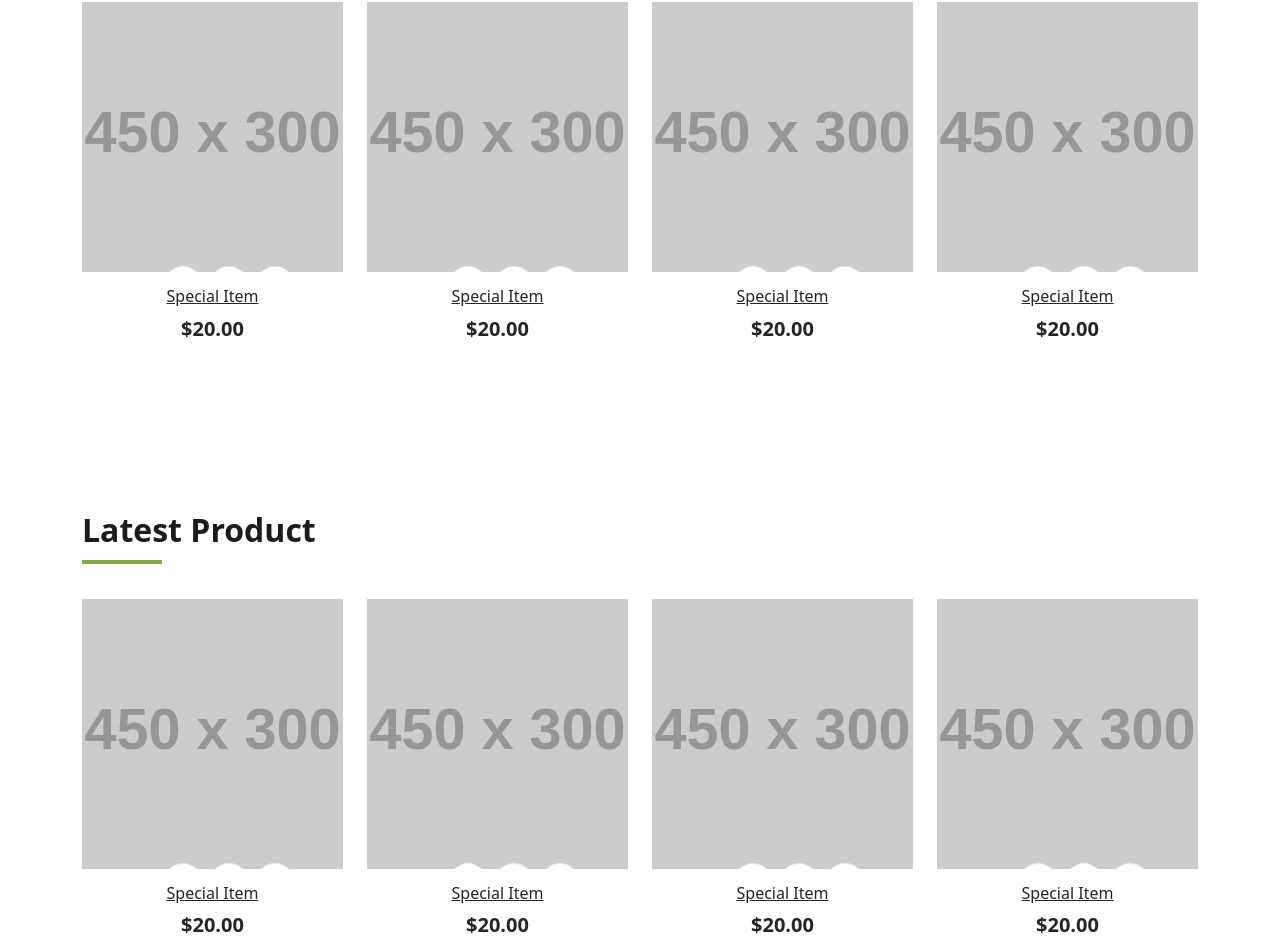
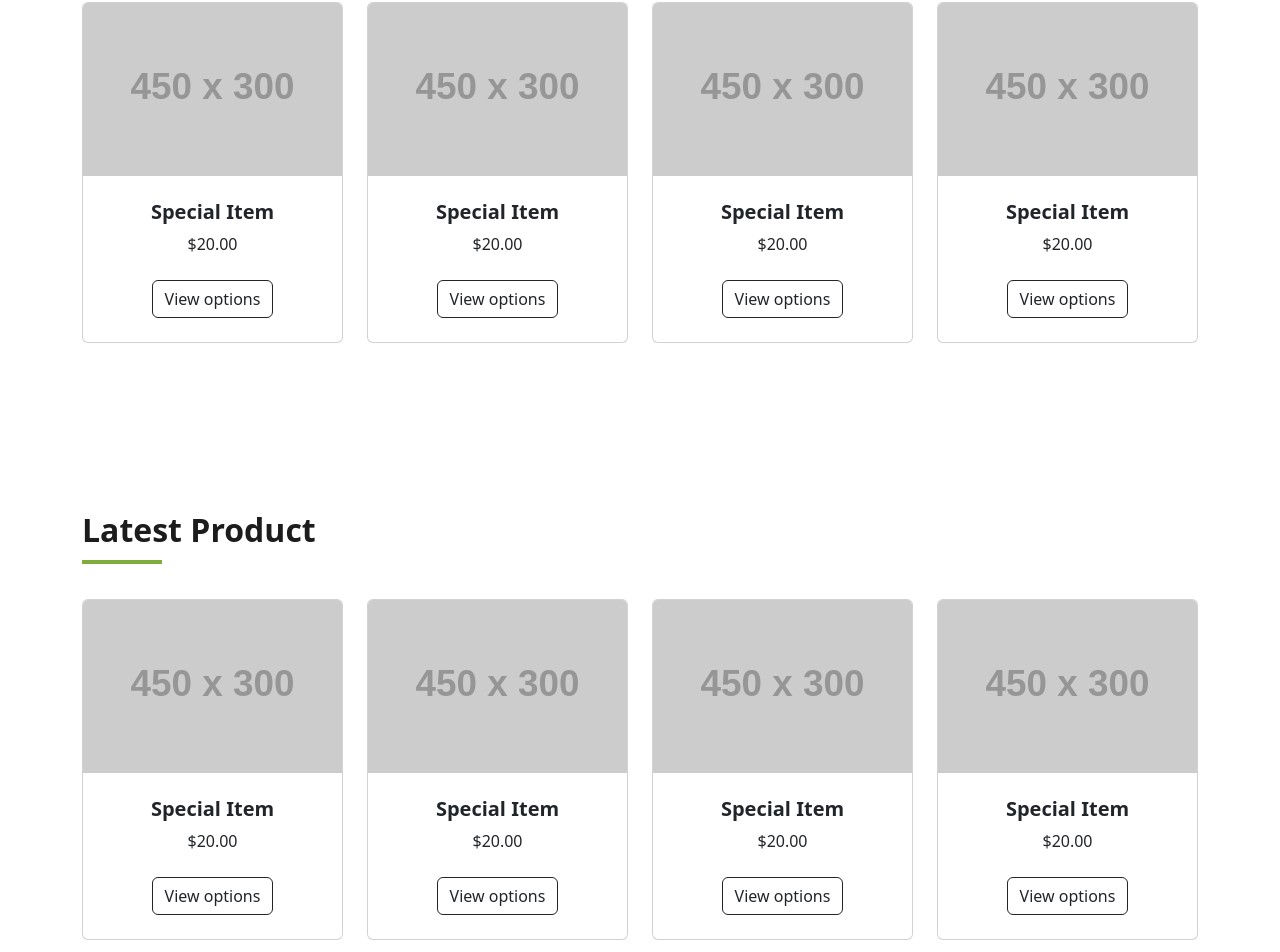
Before and after one commit to nhduchuy2306/HappyGearFE, a React (Create React App) app: page / in a window 1280 px wide. Shown: the part 837-1789 px from the top of the page. Built offline with nearby package versions, Linux system fonts and the light colour scheme.

Commit message:
modify product

```diff
--- a/src/components/Products/BestSellerProduct.js
+++ b/src/components/Products/BestSellerProduct.js
@@ -1,6 +1,6 @@
 import React from "react";
 import "./BestSellerProduct.scss";
-import ProuducTypeItem from "./ProductType/ProuducTypeItem";
+import ProductItem from "./ProductItem";
 
 function BestSellerProduct() {
   return (
@@ -15,24 +15,24 @@ function BestSellerProduct() {
             </div>
           </div>
           <div className="row featured__filter">
-            <ProuducTypeItem
-              picture="https://dummyimage.com/450x300/dee2e6/6c757d.jpg"
-              productName="Special Item"
+            <ProductItem
+              picutreUrl="https://dummyimage.com/450x300/dee2e6/6c757d.jpg"
+              name="Special Item"
               price="20.00"
             />
-            <ProuducTypeItem
-              picture="https://dummyimage.com/450x300/dee2e6/6c757d.jpg"
-              productName="Special Item"
+            <ProductItem
+              picutreUrl="https://dummyimage.com/450x300/dee2e6/6c757d.jpg"
+              name="Special Item"
               price="20.00"
             />
-            <ProuducTypeItem
-              picture="https://dummyimage.com/450x300/dee2e6/6c757d.jpg"
-              productName="Special Item"
+            <ProductItem
+              picutreUrl="https://dummyimage.com/450x300/dee2e6/6c757d.jpg"
+              name="Special Item"
               price="20.00"
             />
-            <ProuducTypeItem
-              picture="https://dummyimage.com/450x300/dee2e6/6c757d.jpg"
-              productName="Special Item"
+            <ProductItem
+              picutreUrl="https://dummyimage.com/450x300/dee2e6/6c757d.jpg"
+              name="Special Item"
               price="20.00"
             />
           </div>
--- a/src/components/Products/LatestProduct.js
+++ b/src/components/Products/LatestProduct.js
@@ -1,7 +1,7 @@
 import React from "react";
 import "./LatestProduct.scss";
 import "./BestSellerProduct.scss";
-import ProuducTypeItem from "./ProductType/ProuducTypeItem";
+import ProductItem from "./ProductItem";
 
 function LatestProduct() {
   return (
@@ -16,24 +16,24 @@ function LatestProduct() {
             </div>
           </div>
           <div className="row featured__filter">
-            <ProuducTypeItem
-              picture="https://dummyimage.com/450x300/dee2e6/6c757d.jpg"
-              productName="Special Item"
+            <ProductItem
+              picutreUrl="https://dummyimage.com/450x300/dee2e6/6c757d.jpg"
+              name="Special Item"
               price="20.00"
             />
-            <ProuducTypeItem
-              picture="https://dummyimage.com/450x300/dee2e6/6c757d.jpg"
-              productName="Special Item"
+            <ProductItem
+              picutreUrl="https://dummyimage.com/450x300/dee2e6/6c757d.jpg"
+              name="Special Item"
               price="20.00"
             />
-            <ProuducTypeItem
-              picture="https://dummyimage.com/450x300/dee2e6/6c757d.jpg"
-              productName="Special Item"
+            <ProductItem
+              picutreUrl="https://dummyimage.com/450x300/dee2e6/6c757d.jpg"
+              name="Special Item"
               price="20.00"
             />
-            <ProuducTypeItem
-              picture="https://dummyimage.com/450x300/dee2e6/6c757d.jpg"
-              productName="Special Item"
+            <ProductItem
+              picutreUrl="https://dummyimage.com/450x300/dee2e6/6c757d.jpg"
+              name="Special Item"
               price="20.00"
             />
           </div>
--- a/src/components/Products/ProductType/ProductTypeItem.scss
+++ /dev/null
@@ -1,230 +0,0 @@
-.section-title {
-	margin-bottom: 50px;
-	text-align: left;
-}
-
-.section-title h2 {
-	color: #1c1c1c;
-	font-weight: 700;
-	position: relative;
-}
-
-.section-title h2:after {
-	position: absolute;
-	left: 0;
-	bottom: -15px;
-	right: 0;
-	height: 4px;
-	width: 80px;
-	background: #7fad39;
-	content: "";
-	margin: 0;
-}
-
-.spad {
-	padding-top: 100px;
-	padding-bottom: 100px;
-}
-
-.featured {
-	padding-top: 80px;
-	padding-bottom: 40px;
-}
-
-.featured__controls {
-	text-align: center;
-	margin-bottom: 50px;
-}
-
-.featured__controls ul li {
-	list-style: none;
-	font-size: 18px;
-	color: #1c1c1c;
-	display: inline-block;
-	margin-right: 25px;
-	position: relative;
-	cursor: pointer;
-}
-
-.featured__controls ul li.active:after {
-	opacity: 1;
-}
-
-.featured__controls ul li:after {
-	position: absolute;
-	left: 0;
-	bottom: -2px;
-	width: 100%;
-	height: 2px;
-	background: #7fad39;
-	content: "";
-	opacity: 0;
-}
-
-.featured__controls ul li:last-child {
-	margin-right: 0;
-}
-
-.featured__item {
-	margin-bottom: 50px;
-}
-
-.featured__item:hover .featured__item__pic .featured__item__pic__hover {
-	bottom: 20px;
-}
-
-.featured__item__pic {
-	height: 270px;
-	position: relative;
-	overflow: hidden;
-	background-position: center center;
-}
-
-.featured__item__pic__hover {
-	position: absolute;
-	left: 0;
-	bottom: -50px;
-	width: 100%;
-	text-align: center;
-	-webkit-transition: all, 0.5s;
-	-moz-transition: all, 0.5s;
-	-ms-transition: all, 0.5s;
-	-o-transition: all, 0.5s;
-	transition: all, 0.5s;
-}
-
-.featured__item__pic__hover li {
-	list-style: none;
-	display: inline-block;
-	margin-right: 6px;
-}
-
-.featured__item__pic__hover li:last-child {
-	margin-right: 0;
-}
-
-.featured__item__pic__hover li:hover a {
-	background: #7fad39;
-	border-color: #7fad39;
-}
-
-.featured__item__pic__hover li:hover a i {
-	color: #ffffff;
-	transform: rotate(360deg);
-}
-
-.featured__item__pic__hover li a {
-	font-size: 16px;
-	color: #1c1c1c;
-	height: 40px;
-	width: 40px;
-	line-height: 40px;
-	text-align: center;
-	border: 1px solid #ebebeb;
-	background: #ffffff;
-	display: block;
-	border-radius: 50%;
-	-webkit-transition: all, 0.5s;
-	-moz-transition: all, 0.5s;
-	-ms-transition: all, 0.5s;
-	-o-transition: all, 0.5s;
-	transition: all, 0.5s;
-}
-
-.featured__item__pic__hover li a i {
-	position: relative;
-	transform: rotate(0);
-	-webkit-transition: all, 0.3s;
-	-moz-transition: all, 0.3s;
-	-ms-transition: all, 0.3s;
-	-o-transition: all, 0.3s;
-	transition: all, 0.3s;
-}
-
-.featured__item__text {
-	text-align: center;
-	padding-top: 15px;
-}
-
-.featured__item__text h6 {
-	margin-bottom: 10px;
-}
-
-.featured__item__text h6 a {
-	color: #252525;
-}
-
-.featured__item__text h5 {
-	color: #252525;
-	font-weight: 700;
-}
-
-.latest-product {
-	padding-top: 80px;
-	padding-bottom: 0;
-}
-
-.latest-product__text h4 {
-	font-weight: 700;
-	color: #1c1c1c;
-	margin-bottom: 45px;
-}
-
-.latest-product__slider.owl-carousel .owl-nav {
-	position: absolute;
-	right: 20px;
-	top: -75px;
-}
-
-.latest-product__slider.owl-carousel .owl-nav button {
-	height: 30px;
-	width: 30px;
-	background: #F3F6FA;
-	border: 1px solid #e6e6e6;
-	font-size: 14px;
-	color: #636363;
-	margin-right: 10px;
-	line-height: 30px;
-	text-align: center;
-}
-
-.latest-product__slider.owl-carousel .owl-nav button span {
-	font-weight: 700;
-}
-
-.latest-product__slider.owl-carousel .owl-nav button:last-child {
-	margin-right: 0;
-}
-
-.latest-product__item {
-	margin-bottom: 20px;
-	overflow: hidden;
-	display: block;
-}
-
-.latest-product__item__pic {
-	float: left;
-	margin-right: 26px;
-}
-
-.latest-product__item__pic img {
-	height: 110px;
-	width: 110px;
-}
-
-.latest-product__item__text {
-	overflow: hidden;
-	padding-top: 10px;
-}
-
-.latest-product__item__text h6 {
-	color: #252525;
-	margin-bottom: 8px;
-}
-
-.latest-product__item__text span {
-	font-size: 18px;
-	display: block;
-	color: #252525;
-	font-weight: 700;
-}
--- a/src/components/Products/ProductType/ProuducTypeItem.js
+++ /dev/null
@@ -1,43 +0,0 @@
-import React from "react";
-import "./ProductTypeItem.scss";
-
-function ProuducTypeItem({ picture, productName, price }) {
-  return (
-    <>
-      <div className="col-lg-3 col-md-4 col-sm-6 mix oranges fresh-meat">
-        <div className="featured__item">
-          <div
-            className="featured__item__pic set-bg"
-            style={{ backgroundImage: `url(${picture})` }}
-          >
-            <ul className="featured__item__pic__hover">
-              <li>
-                <a href="!#">
-                  <i className="fa fa-heart"></i>
-                </a>
-              </li>
-              <li>
-                <a href="!#">
-                  <i className="fa fa-retweet"></i>
-                </a>
-              </li>
-              <li>
-                <a href="!#">
-                  <i className="fa fa-shopping-cart"></i>
-                </a>
-              </li>
-            </ul>
-          </div>
-          <div className="featured__item__text">
-            <h6>
-              <a href="!#">{productName}</a>
-            </h6>
-            <h5>${price}</h5>
-          </div>
-        </div>
-      </div>
-    </>
-  );
-}
-
-export default ProuducTypeItem;
```
